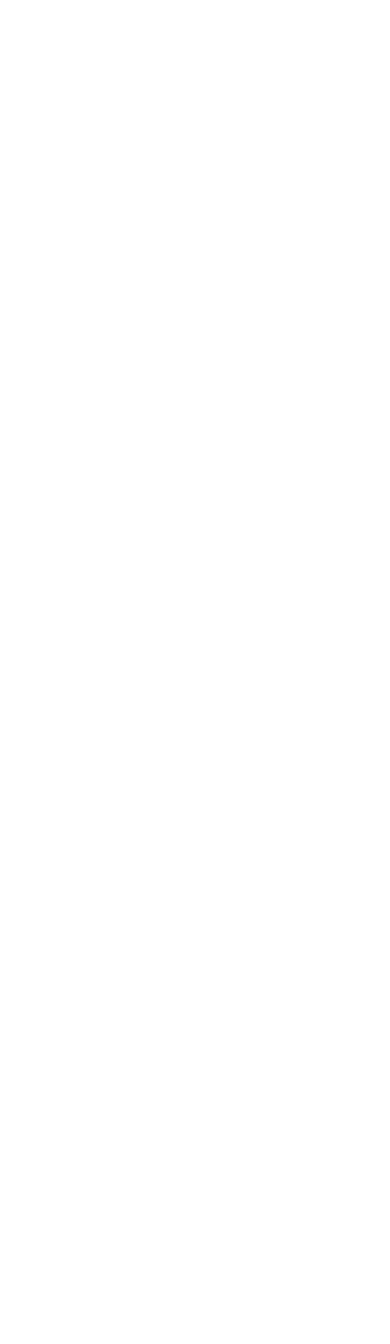
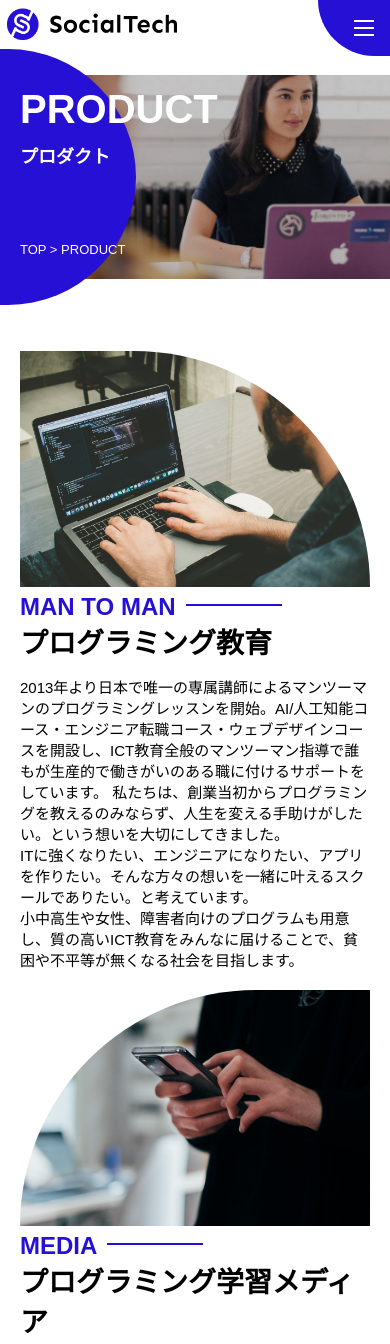
Before and after one commit to T-Hiropy/samurai_HTML-CSS, a plain HTML site: page product.html in a window 390 px wide. Shown: the top 1344 px of the page. Before the commit the page ends 844 px from the top, so only its background shows below. Drawn offline with Linux system fonts and the light colour scheme.

Commit message:
update_product

```diff
--- a/product.html
+++ b/product.html
@@ -0,0 +1,151 @@
+<!DOCTYPE html>
+<html>
+  <head>
+    <title>SocialTech -PRODUCT プロダクト-</title>
+    <meta charset="utf-8">
+    <meta name="description" content="SocialTechの4つのプロダクトを紹介します">
+    <meta name="viewport" content="width=device-width, initial-scale=1.0">
+    <link rel="stylesheet" href="style.css">
+  </head>
+
+  <body>
+    <!-- ヘッダー -->
+    <header>
+      <!-- ロゴ -->
+      <a href="index.html" id="logo">
+        <img src="images/logo.png" alt="トップページに戻る">
+      </a>
+
+      <!-- PC用ナビゲーション -->
+      <nav id="nav-pc">
+        <ul>
+          <li><a href="mission.html">MISSION</a></li>
+          <li><a href="product.html">PRODUCT</a></li>
+          <li><a href="index.html#aboutus">ABOUT US</a></li>
+          <li><a href="index.html#vision">VISION</a></li>
+          <li><a href="index.html#company">COMPANY</a></li>
+          <li><a href="index.html#contact">CONTACT</a></li>
+        </ul>
+      </nav>
+
+      <!-- スマホ用メニューボタン -->
+      <button id="menu-sp" onclick="document.getElementById('nav-sp').style.display = 'block'">
+        <img src="images/button-menu.png" alt="ナビゲーションを開く">
+      </button>
+
+      <!-- スマホ用ナビゲーション -->
+      <div id="nav-sp">
+        <button id="close" onclick="document.getElementById('nav-sp').style.display = 'none'">
+          <img src="images/button-close.png" alt="ナビゲーションを閉じる">
+        </button>
+
+        <nav>
+          <ul>
+            <li>
+              <a id="logo-sp" href="index.html" onclick="document.getElementById('nav-sp').style.display = 'none'"><img src="images/logo-sp.png" alt="トップページに戻る"></a>
+            </li>
+            <li><a class="menu" href="mission.html" onclick="document.getElementById('nav-sp').style.display = 'none'">MISSION</a></li>
+            <li><a class="menu" href="product.html" onclick="document.getElementById('nav-sp').style.display = 'none'">PRODUCT</a></li>
+            <li><a class="menu" href="index.html#aboutus" onclick="document.getElementById('nav-sp').style.display = 'none'">ABOUT US</a></li>
+            <li><a class="menu" href="index.html#vision" onclick="document.getElementById('nav-sp').style.display = 'none'">VISION</a></li>
+            <li><a class="menu" href="index.html#company" onclick="document.getElementById('nav-sp').style.display = 'none'">COMPANY</a></li>
+            <li><a class="menu" href="index.html#contact" onclick="document.getElementById('nav-sp').style.display = 'none'">CONTACT</a></li>
+          </ul>
+        </nav>
+        <div id="sns">
+          <a href="https://www.facebook.com/sejuku2013">
+            <img src="images/button-facebook.png" alt="Facebookのリンク">
+          </a>
+          <a href="https://twitter.com/samuraijuku">
+            <img src="images/button-twitter.png" alt="Twitterのリンク">
+          </a>
+          <a href="https://www.youtube.com/channel/UCCFOQO5aDK0xXam4cUQXT8g">
+            <img src="images/button-youtube.png" alt="YouTubeのリンク">
+          </a>
+        </div>
+      </div>
+    </header>
+
+    <main>
+      <article>
+        <section id="product-main">
+          <div class="product-main-inner">
+            <div id="product-title">
+              <h1>PRODUCT<br><span>プロダクト</span></h1>
+              <p>TOP > PRODUCT</p>
+            </div>
+          </div>
+        </section>
+
+        <section class="product-section product-section-left">
+          <div class="product-section-img">
+            <img src="images/product/product-mantoman.png" alt="PCでコードを書く男性">
+          </div>
+          <div class="product-read">
+            <h2 class="product-h2">MAN TO MAN</h2>
+            <h3 class="product-h3">プログラミング教育</h3>
+            <p>
+              2013年より日本で唯一の専属講師によるマンツーマンのプログラミングレッスンを開始。AI/人工知能コース・エンジニア転職コース・ウェブデザインコースを開設し、ICT教育全般のマンツーマン指導で誰もが生産的で働きがいのある職に付けるサポートをしています。 私たちは、創業当初からプログラミングを教えるのみならず、人生を変える手助けがしたい。という想いを大切にしてきました。<br>ITに強くなりたい、エンジニアになりたい、アプリを作りたい。そんな方々の想いを一緒に叶えるスクールでありたい。と考えています。<br>小中高生や女性、障害者向けのプログラムも用意し、質の高いICT教育をみんなに届けることで、貧困や不平等が無くなる社会を目指します。
+            </p>
+          </div>
+        </section>
+
+        <section class="product-section product-section-right">
+          <div class="product-read">
+            <h2 class="product-h2">MEDIA</h2>
+            <h3 class="product-h3">プログラミング学習メディア</h3>
+            <p>2015年より「SocialTech Blog」としてオウンドメディアを設立し、2020年現在月間600万PVの日本最大級のプログラミング学習サイトへと成長しました。<br>新たにYouTubeチャンネルも開設し、無料で挫折せずにプログラミングを学べることを目指して、各チャネルで学習情報をやさしく発信。<br>独学でエンジニアを目指す人には無料で良質な記事や動画コンテンツを提供し、短期間でキャリアチェンジしたい人はマンツーマンレッスンを選択できるよう、各々の要望に合わせた学習機会を創出しています。</p>
+          </div>
+          <div class="product-section-img">
+            <img src="images/product/product-media.png" alt="スマートフォンを操作する人">
+          </div>
+        </section>
+
+        <section class="product-section product-section-left">
+          <div class="product-section-img">
+            <img src="images/product/product-career.png" alt="笑顔で話し合う2人の男性">
+          </div>
+          <div class="product-read">
+            <h2 class="product-h2">CAREER</h2>
+            <h3 class="product-h3">人材紹介事業</h3>
+            <p>「誰もがエンジニアになれる」を叶えるため未経験からエンジニアへ転職するまでの全ての過程をサポートします。<br>エンジニア転職に特化した履歴書や職務経歴書の書き方、面接対策を行い、豊富な求人の中から最適なキャリア選択を支援。<br>転職希望者の目標に寄り添って強みやアピールポイントを整理し、転職活動を通して自身の成長を実感できるキャリア支援を行なっています。<br></p>
+          </div>
+        </section>
+
+        <section class="product-section product-section-right">
+          <div class="product-read">
+            <h2 class="product-h2">B2B</h2>
+            <h3 class="product-h3">法人研修事業</h3>
+            <p>社員のスキルアップや、資格取得、福利厚生などを目的としたプログラミング法人研修を行っています。<br>実務経験が豊富なエンジニアが所属しているので、貴社の事業モデルに合わせた研修内容の提案が可能です。<br>既存社員からIT人材を生み出すことで、社会の変化に対応した企業作りをサポートし、持続的な経済成長を生み出します。</p>
+          </div>
+          <div class="product-section-img">
+            <img src="images/product/product-b2b.png" alt="講演中の男性とそれを聴く人々">
+          </div>
+        </section>
+      </article>
+    </main>
+
+    <footer>
+      <div id="footer-logo">
+        <img src="images/logo-sp.png" alt="SocialTech">
+      </div>
+      <div id="footer-link">
+        <a href="mission.html">MISSION</a>
+        <a href="product.html">PRODUCT</a>
+        <a href="index.html#aboutus">ABOUT US</a>
+        <a href="index.html#vision">VISION</a>
+        <a href="index.html#company">COMPANY</a>
+        <a href="index.html#contact">CONTACT</a>
+      </div>
+      <div id="sns-footer">
+        <div class="sns-btns">
+          <a href="https://www.facebook.com/sejuku2013"><img src="images/button-facebook.png" alt="Facebookのリンク"></a>
+          <a href="https://twitter.com/samuraijuku"><img src="images/button-twitter.png" alt="Twitterのリンク"></a>
+          <a href="https://www.youtube.com/channel/UCCFOQO5aDK0xXam4cUQXT8g"><img src="images/button-youtube.png" alt="YouTubeのリンク"></a>
+        </div>
+        <p id="copyright">&copy;2021 SocialTech, Inc. All Rights Reserved.</p>
+      </div>
+    </footer>
+
+  </body>
+</html>
--- a/style.css
+++ b/style.css
@@ -1,4 +1,11 @@
 /*PC,スマホ共通スタイル*/
+* {
+  box-sizing: border-box;
+}
+p {
+  font-size: 15px;
+}
+
 body{
   max-width: 1080px;
   margin: 0 auto 0 auto;
@@ -176,7 +183,7 @@ h3{
 /* 説明文の見出し */
 .product-explain > h3{
   margin: 5px 0 5px 0;
-  font-size: 25px;
+  /* font-size: 25px; */
 }
 
 /* 説明文 */
@@ -274,8 +281,7 @@ h3{
   top: 0;
   left: 0;
   z-index: 31;
-  /* margin-right: 20px; */
-  margin-right: 10px;
+  margin-right: 20px;
 }
 
 .vision-box > div > h4 {
@@ -538,6 +544,93 @@ footer{
   margin: 0;
 }
 
+/* プロダクトページ */
+.product-main-inner{
+  background-image: url("images/product/product-main.png");
+  background-repeat: no-repeat;
+  background-position-y: center;
+}
+
+#product-title{
+  background-color: #2710d5;
+  width: 368px;
+  color: #ffffff;
+  height: 496px;
+  border-radius: 0 248px 248px 0;
+  position: relative;
+}
+
+#product-title h1{
+  position: absolute;
+  top: 0;
+  left: 100px;
+  font-size: 80px;
+  line-height: 1;
+}
+
+#product-title h1 span{
+  font-size: 26px;
+}
+
+#product-title > p{
+  position: absolute;
+  top: 350px;
+  left: 100px;
+  font-size: 16px;
+}
+
+ /* セクション */
+ .product-section {
+  display: flex;
+  padding: 20px 20px 0;
+}
+
+.product-section .product-section-img {
+  width: 450px;
+}
+
+/* 左が画像のセクション*/
+.product-section-left .product-section-img img {
+  width: 100%;
+  padding: 0 40px 30px 0;
+  border-radius: 0 432px 0 0;
+}
+
+.product-section-left .product-read {
+  width: 50%;
+  flex-grow: 1;
+
+}
+
+.product-section-left .product-read p {
+  margin-bottom: 0;
+}
+
+/* 右が画像のセクション*/
+.product-section-right {
+  justify-content: space-between;
+}
+
+.product-section-right .product-section-img img {
+  width: 100%;
+  padding: 0 0 30px 40px;
+  border-radius: 432px 0 0 0;
+}
+
+.product-section-right .product-read {
+  width: 500px;
+}
+
+.product-h2 {
+  color: #2710d5;
+  font-size: 24px;
+  margin: 0;
+}
+
+.product-h3 {
+  font-size: 28px;
+  margin: 0;
+}
 
 /*====================
   スマートフォン用のスタイル
@@ -880,4 +973,73 @@ footer{
   .fivegoals-image-left {
     align-self: center;
   }
+
+  /* プロダクトページ */
+  #product-main{
+    height: 256px;
+    margin-top: 4%;
+    position: relative;
+  }
+
+  .product-main-inner{
+    height: 80%;
+    background-size: cover;
+  }
+
+  #product-title{
+    width: 136px;
+    height: 256px;
+    position: absolute;
+    top: -10%;
+  }
+
+  #product-title h1{
+    left: 20px;
+    font-size: 40px;
+  }
+
+  #product-title h1 span{
+    font-size: 18px;
+  }
+
+  #product-title > p{
+    top: 180px;
+    left: 20px;
+    font-size: 13px;
+  }
+
+  /* セクション */
+  .product-section{
+    flex-direction: column;
+  }
+
+  .product-section .product-section-img{
+    width: 100%;
+  }
+
+  .product-section .product-section-img img{
+    width: 100%;
+    padding: 0;
+  }
+
+  /* 左が画像のセクション */
+  .product-section-left .product-section-img img{
+    border-radius: 0 300px 0 0;
+  }
+
+  .product-section-left .product-read {
+    width: 100%;
+    flex-grow: 1;
+  }
+
+  /* 右が画像のセクション*/
+  .product-section-right .product-section-img img {
+    order: 1;
+    border-radius: 300px 0 0 0;
+  }
+
+  .product-section-right .product-read {
+    order: 2;
+    width: 100%;
+  }
 }
```
